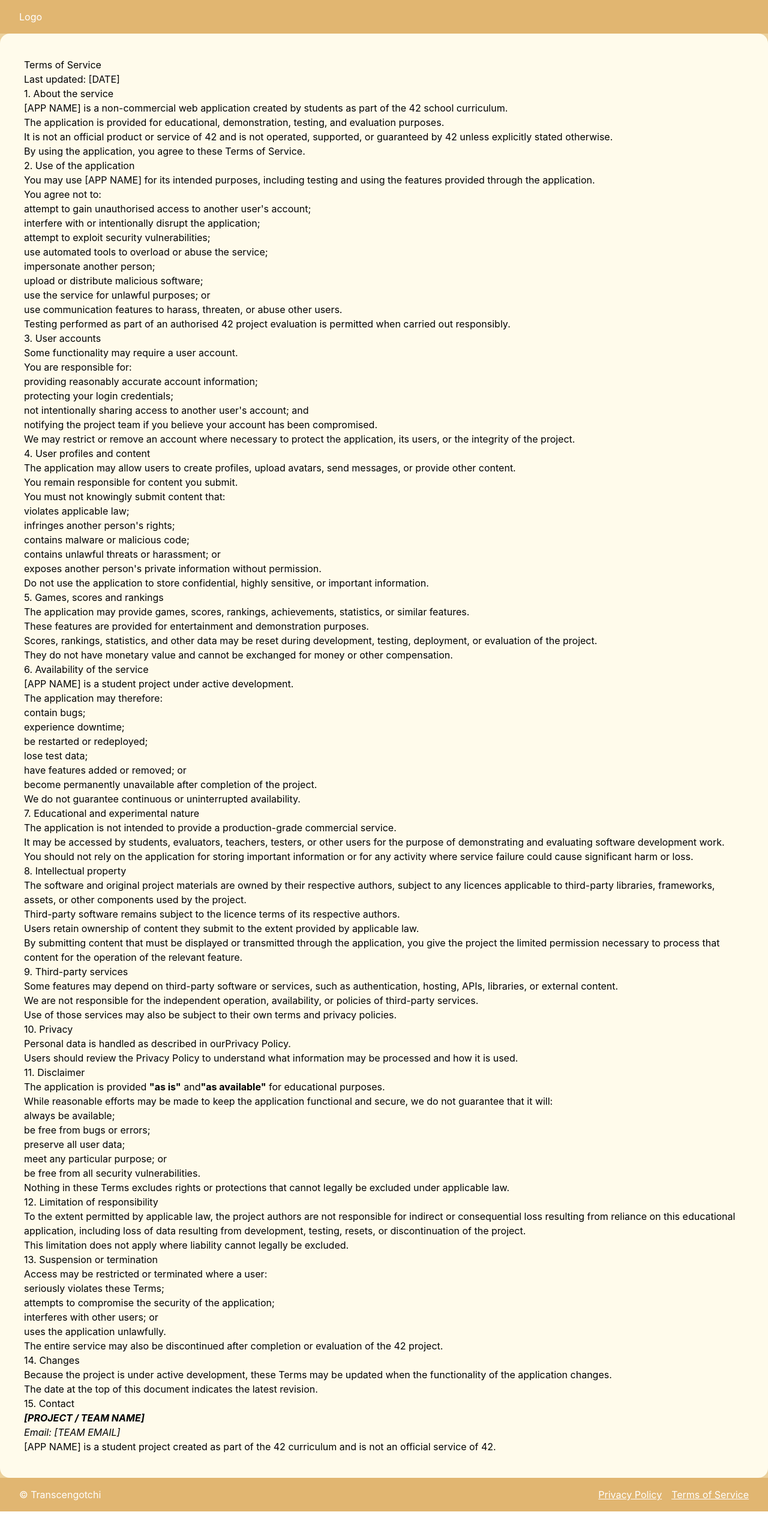
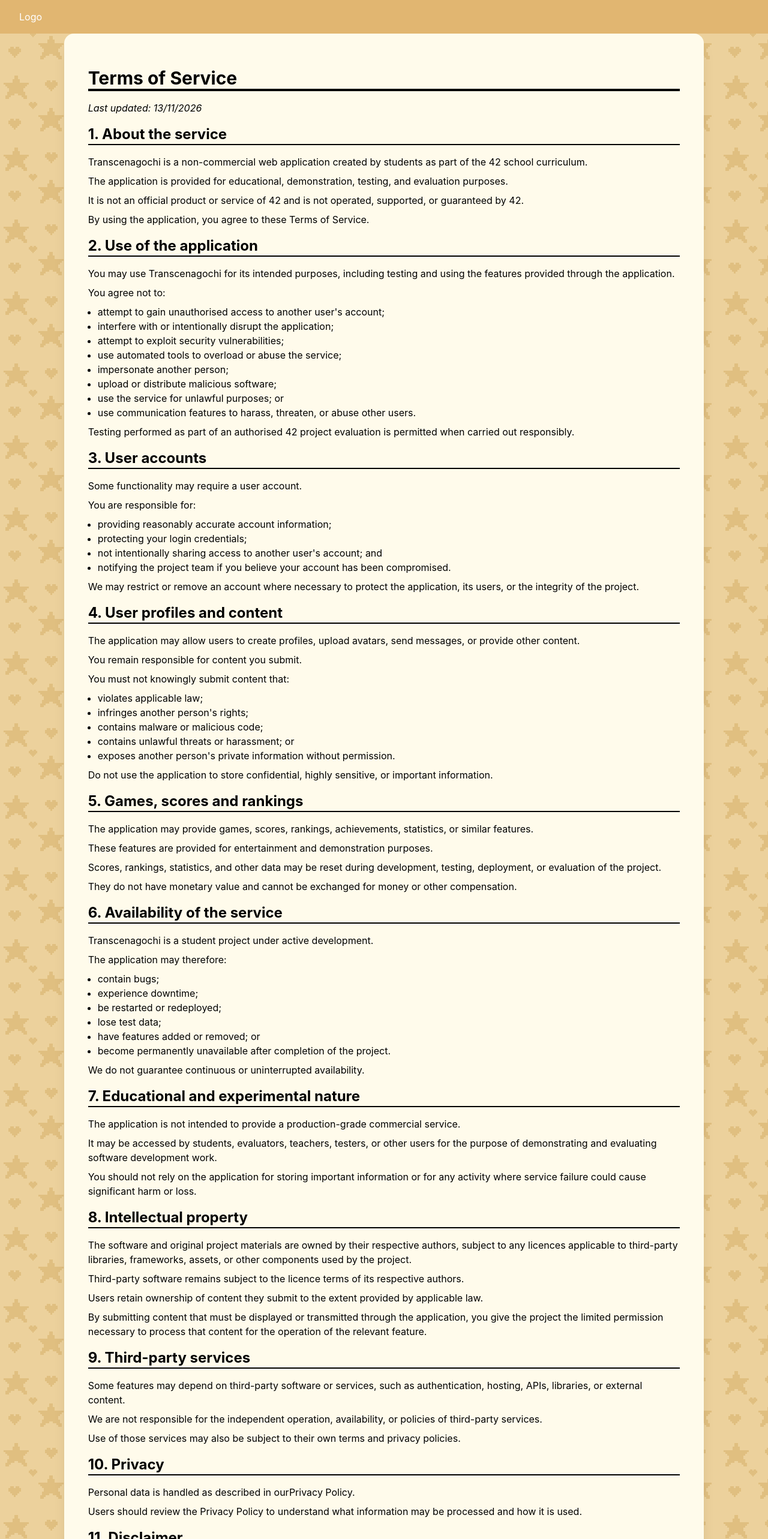
Before and after one commit to Stacy314/ft_transcendence, a React app in the folder frontend/: page /terms in a window 1280 px wide. Shown: the top 2566 px of the page at 60% size. Before the commit the page ends 2520 px from the top, so only its background shows below. Built offline with nearby package versions, Linux system fonts and the light colour scheme; the HTML template or start-up script is replaced by a standard one.

Commit message:
fix: formatting

```diff
--- a/frontend/src/pages/terms_of_service/terms_of_service.jsx
+++ b/frontend/src/pages/terms_of_service/terms_of_service.jsx
@@ -1,15 +1,15 @@
 export default function TermsOfService() {
     return (
-        <main className="text-black bg-amber-50 p-10 rounded-2xl">
-            <h1>Terms of Service</h1>
+        <main className="text-black bg-amber-50 p-10 rounded-2xl mx-full lg:w-10/12 shadow-xl">
+            <h1 className="text-3xl font-bold mb-4 mt-4 border-b-4">Terms of Service</h1>
 
-            <p>Last updated: [DATE]</p>
+            <p className="italic">Last updated: <time dateTime="2026-11-13">13/11/2026</time></p>
 
-            <section>
-                <h2>1. About the service</h2>
+            <section className="space-y-2">
+                <h2 className="font-bold mt-4 mb-4 border-b-2 text-2xl">1. About the service</h2>
 
                 <p>
-                [APP NAME] is a non-commercial web application created by students as
+                Transcenagochi is a non-commercial web application created by students as
                 part of the 42 school curriculum.
                 </p>
 
@@ -20,7 +20,7 @@ export default function TermsOfService() {
 
                 <p>
                 It is not an official product or service of 42 and is not operated,
-                supported, or guaranteed by 42 unless explicitly stated otherwise.
+                supported, or guaranteed by 42.
                 </p>
 
                 <p>
@@ -28,17 +28,17 @@ export default function TermsOfService() {
                 </p>
             </section>
 
-            <section>
-                <h2>2. Use of the application</h2>
+            <section className="space-y-2">
+                <h2 className="font-bold mt-4 mb-4 border-b-2 text-2xl">2. Use of the application</h2>
 
                 <p>
-                You may use [APP NAME] for its intended purposes, including testing and
+                You may use Transcenagochi for its intended purposes, including testing and
                 using the features provided through the application.
                 </p>
 
                 <p>You agree not to:</p>
 
-                <ul>
+                <ul className="list-disc ml-4 mb-2">
                 <li>
                     attempt to gain unauthorised access to another user's account;
                 </li>
@@ -59,14 +59,14 @@ export default function TermsOfService() {
                 </p>
             </section>
 
-            <section>
-                <h2>3. User accounts</h2>
+            <section className="space-y-2">
+                <h2 className="font-bold mt-4 mb-4 border-b-2 text-2xl">3. User accounts</h2>
 
                 <p>Some functionality may require a user account.</p>
 
                 <p>You are responsible for:</p>
 
-                <ul>
+                <ul className="list-disc ml-4 mb-2">
                 <li>providing reasonably accurate account information;</li>
                 <li>protecting your login credentials;</li>
                 <li>not intentionally sharing access to another user's account; and</li>
@@ -82,8 +82,8 @@ export default function TermsOfService() {
                 </p>
             </section>
 
-            <section>
-                <h2>4. User profiles and content</h2>
+            <section className="space-y-2">
+                <h2 className="font-bold mt-4 mb-4 border-b-2 text-2xl">4. User profiles and content</h2>
 
                 <p>
                 The application may allow users to create profiles, upload avatars, send
@@ -94,7 +94,7 @@ export default function TermsOfService() {
 
                 <p>You must not knowingly submit content that:</p>
 
-                <ul>
+                <ul className="list-disc ml-4 mb-2">
                 <li>violates applicable law;</li>
                 <li>infringes another person's rights;</li>
                 <li>contains malware or malicious code;</li>
@@ -110,8 +110,8 @@ export default function TermsOfService() {
                 </p>
             </section>
 
-            <section>
-                <h2>5. Games, scores and rankings</h2>
+            <section className="space-y-2">
+                <h2 className="font-bold mt-4 mb-4 border-b-2 text-2xl">5. Games, scores and rankings</h2>
 
                 <p>
                 The application may provide games, scores, rankings, achievements,
@@ -133,16 +133,16 @@ export default function TermsOfService() {
                 </p>
             </section>
 
-            <section>
-                <h2>6. Availability of the service</h2>
+            <section className="space-y-2">
+                <h2 className="font-bold mt-4 mb-4 border-b-2 text-2xl">6. Availability of the service</h2>
 
                 <p>
-                [APP NAME] is a student project under active development.
+                Transcenagochi is a student project under active development.
                 </p>
 
                 <p>The application may therefore:</p>
 
-                <ul>
+                <ul className="list-disc ml-4 mb-2">
                 <li>contain bugs;</li>
                 <li>experience downtime;</li>
                 <li>be restarted or redeployed;</li>
@@ -156,8 +156,8 @@ export default function TermsOfService() {
                 </p>
             </section>
 
-            <section>
-                <h2>7. Educational and experimental nature</h2>
+            <section className="space-y-2">
+                <h2 className="font-bold mt-4 mb-4 border-b-2 text-2xl">7. Educational and experimental nature</h2>
 
                 <p>
                 The application is not intended to provide a production-grade commercial
@@ -177,8 +177,8 @@ export default function TermsOfService() {
                 </p>
             </section>
 
-            <section>
-                <h2>8. Intellectual property</h2>
+            <section className="space-y-2">
+                <h2 className="font-bold mt-4 mb-4 border-b-2 text-2xl">8. Intellectual property</h2>
 
                 <p>
                 The software and original project materials are owned by their respective
@@ -203,8 +203,8 @@ export default function TermsOfService() {
                 </p>
             </section>
 
-            <section>
-                <h2>9. Third-party services</h2>
+            <section className="space-y-2">
+                <h2 className="font-bold mt-4 mb-4 border-b-2 text-2xl">9. Third-party services</h2>
 
                 <p>
                 Some features may depend on third-party software or services, such as
@@ -222,8 +222,8 @@ export default function TermsOfService() {
                 </p>
             </section>
 
-            <section>
-                <h2>10. Privacy</h2>
+            <section className="space-y-2">
+                <h2 className="font-bold mt-4 mb-4 border-b-2 text-2xl">10. Privacy</h2>
 
                 <p>
                 Personal data is handled as described in our
@@ -236,8 +236,8 @@ export default function TermsOfService() {
                 </p>
             </section>
 
-            <section>
-                <h2>11. Disclaimer</h2>
+            <section className="space-y-2">
+                <h2 className="font-bold mt-4 mb-4 border-b-2 text-2xl">11. Disclaimer</h2>
 
                 <p>
                 The application is provided <strong>"as is"</strong> and
@@ -249,7 +249,7 @@ export default function TermsOfService() {
                 and secure, we do not guarantee that it will:
                 </p>
 
-                <ul>
+                <ul className="list-disc ml-4 mb-2">
                 <li>always be available;</li>
                 <li>be free from bugs or errors;</li>
                 <li>preserve all user data;</li>
@@ -263,8 +263,8 @@ export default function TermsOfService() {
                 </p>
             </section>
 
-            <section>
-                <h2>12. Limitation of responsibility</h2>
+            <section className="space-y-2">
+                <h2 className="font-bold mt-4 mb-4 border-b-2 text-2xl">12. Limitation of responsibility</h2>
 
                 <p>
                 To the extent permitted by applicable law, the project authors are not
@@ -278,12 +278,12 @@ export default function TermsOfService() {
                 </p>
             </section>
 
-            <section>
-                <h2>13. Suspension or termination</h2>
+            <section className="space-y-2">
+                <h2 className="font-bold mt-4 mb-4 border-b-2 text-2xl">13. Suspension or termination</h2>
 
                 <p>Access may be restricted or terminated where a user:</p>
 
-                <ul>
+                <ul className="list-disc ml-4 mb-2">
                 <li>seriously violates these Terms;</li>
                 <li>attempts to compromise the security of the application;</li>
                 <li>interferes with other users; or</li>
@@ -296,8 +296,8 @@ export default function TermsOfService() {
                 </p>
             </section>
 
-            <section>
-                <h2>14. Changes</h2>
+            <section className="space-y-2">
+                <h2 className="font-bold mt-4 mb-4 border-b-2 text-2xl">14. Changes</h2>
 
                 <p>
                 Because the project is under active development, these Terms may be
@@ -309,16 +309,16 @@ export default function TermsOfService() {
                 </p>
             </section>
 
-            <section>
-                <h2>15. Contact</h2>
+            <section className="space-y-2">
+                <h2 className="font-bold mt-4 mb-4 border-b-2 text-2xl">15. Contact</h2>
 
                 <address>
-                <strong>[PROJECT / TEAM NAME]</strong><br />
-                Email: [TEAM EMAIL]
+                <strong>Transcenagochi</strong><br />
+                Email: transcenagochi@proton.me
                 </address>
 
                 <p>
-                [APP NAME] is a student project created as part of the 42 curriculum and
+                Transcenagochi is a student project created as part of the 42 curriculum and
                 is not an official service of 42.
                 </p>
             </section>
```
Also changed, not shown: frontend/src/pages/privacy_policy/privacy_policy.jsx (+59 -59 lines).
